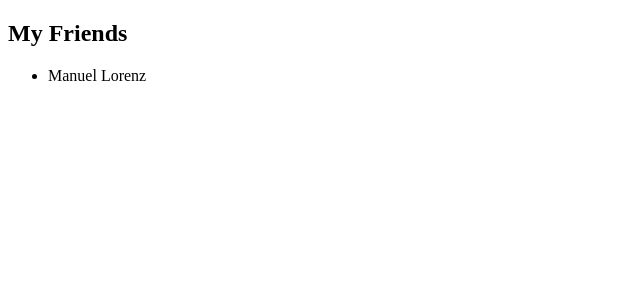
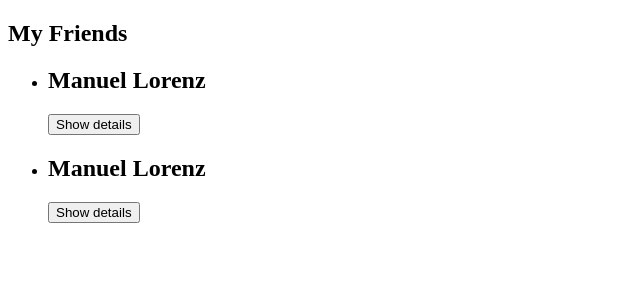
Before and after one commit to AlexL70/vue-the-complete-guide, a Vue app in the folder l079-working-with-cli/vue-first-app/: page / in a window 1280 px wide. Shown: the top 300 px of the page, without its empty margins (0-640 px from the left). Built offline with nearby package versions, Linux system fonts and the light colour scheme.

Commit message:
86. Adding a Component

```diff
--- a/l079-working-with-cli/vue-first-app/src/App.vue
+++ b/l079-working-with-cli/vue-first-app/src/App.vue
@@ -2,7 +2,8 @@
     <section>
         <h2>My Friends</h2>
         <ul>
-            <li>Manuel Lorenz</li>
+            <friend-contact></friend-contact>
+            <friend-contact></friend-contact>
         </ul>
     </section>
 </template>
--- /dev/null
+++ b/l079-working-with-cli/vue-first-app/src/components/FriendContact.vue
@@ -0,0 +1,41 @@
+<template>
+    <li>
+        <h2>{{ friend.name }}</h2>
+        <button @click="toggleDetails"> {{ detailsAreVisible ? "Hide details" : "Show details" }}</button>
+        <ul v-if="detailsAreVisible">
+            <li><strong>Phone:</strong>{{ friend.phone }}</li>
+            <li><strong>Email:</strong>{{ friend.email }}</li>
+        </ul>
+    </li>
+</template>
+
+<script lang="ts">
+import { defineComponent } from 'vue';
+import type { PropType } from 'vue';
+import type { Friend } from './../interfaces/Friend';
+
+export default defineComponent({
+    data() {
+        return {
+            detailsAreVisible: false,
+        };
+    },
+    props: {
+        friend: {
+            type: Object as PropType<Friend>,
+            required: true,
+            default: {
+                id: "manuel",
+                name: "Manuel Lorenz",
+                phone: "0123 456 789",
+                email: "manuel@localhost.com",
+            }
+        }
+    },
+    methods: {
+        toggleDetails(): void {
+            this.detailsAreVisible = !this.detailsAreVisible;
+        }
+    },
+});
+</script>
--- a/l079-working-with-cli/vue-first-app/src/main.ts
+++ b/l079-working-with-cli/vue-first-app/src/main.ts
@@ -1,4 +1,7 @@
 import { createApp } from "vue";
 import App from "./App.vue";
+import FriendContact from "./components/FriendContact.vue";
 
-createApp(App).mount("#app");
+const app = createApp(App);
+app.component("friend-contact", FriendContact);
+app.mount("#app");
```
Also changed, not shown: l079-working-with-cli/vue-first-app/src/interfaces/Friend.ts (+4 -6 lines).
